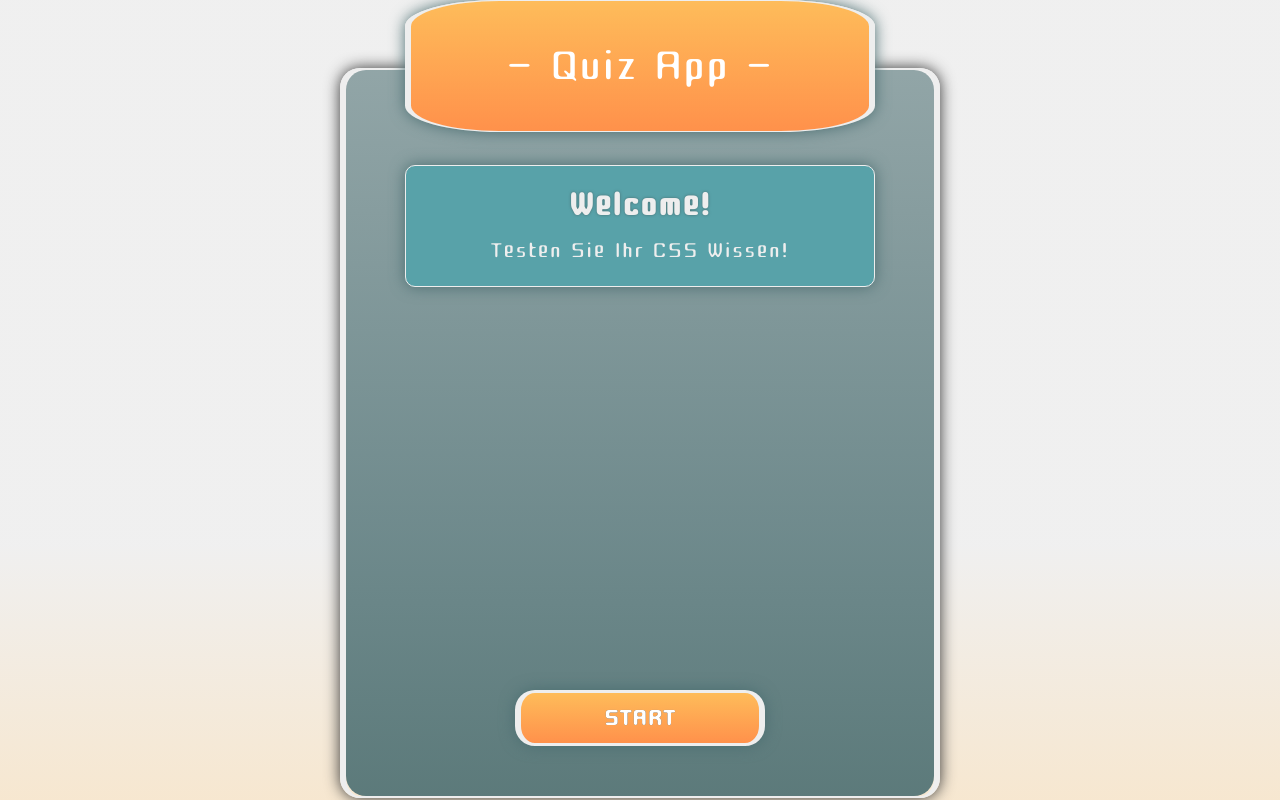
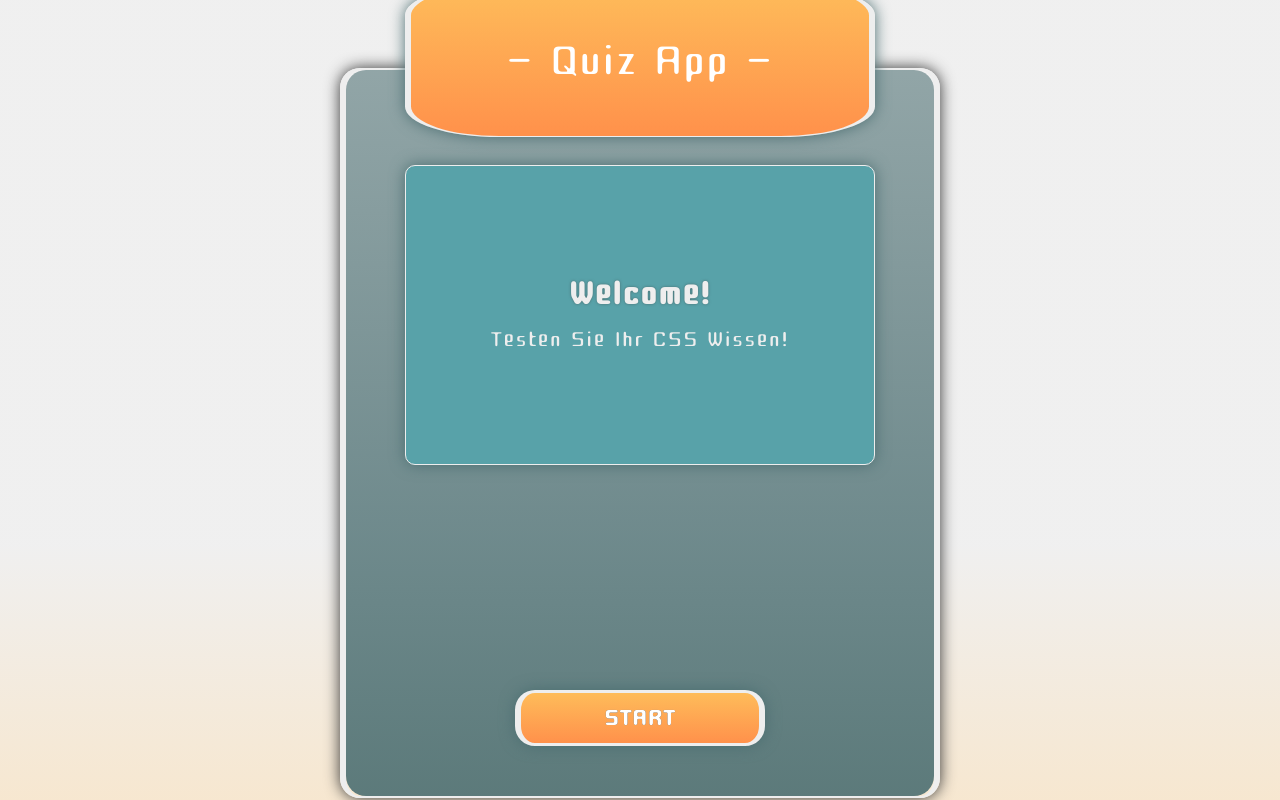
Before and after one commit to quarxz/quizapp, a React (Vite) app: page / in a window 1280 px wide. Shown: the top 800 px of the page. Built offline with nearby package versions, Linux system fonts and the light colour scheme.

Commit message:
add advertisement #v2

```diff
--- a/src/App.module.css
+++ b/src/App.module.css
@@ -13,12 +13,12 @@
 
   top: -30px;
 
-  width: 80%;
+  width: 90%;
 
   z-index: 5;
 
-  padding: 65px 0 65px 0;
-  margin-top: -40px;
+  padding: 75px 0 75px 0;
+  margin-top: -55px;
 
   background-color: #4b6e71;
   background-color: #ff914b;
@@ -120,34 +120,6 @@
   }
 
   .board {
-    position: relative;
-    display: flex;
-    align-items: center;
-    flex-direction: column;
-    justify-content: space-between;
-
-    gap: 15px;
-
-    /* background-color: #58a2a9;
-    background-color: #4b6e71; */
-    /* background-color: #4bb6f3; */
-
-    border: 6px solid #eee;
-    border-radius: 20px;
-
     width: 600px;
-    min-height: 650px;
-    min-height: 730px;
-    margin: 45vh auto 0;
-    transform: translateY(-40%);
-
-    padding: 95px 0 20px;
-
-    -webkit-box-shadow: 0px 0px 15px 0px #333333;
-    box-shadow: 0px 0px 15px 0px #333333;
-    z-index: 50;
-
-    border-top: 2px solid #eee;
-    border-bottom: 2px solid #eee;
   }
 }
--- a/src/components/AdvertisingScreen.jsx
+++ b/src/components/AdvertisingScreen.jsx
@@ -7,7 +7,7 @@ export function AdvertisingScreen({ onSkipAdvertisement }) {
   setTimeout(() => {
     console.log("Console log");
     setButtonDisabled(false);
-  }, 1000);
+  }, 5000);
 
   return (
     <>
--- a/src/components/ProgressBar.module.css
+++ b/src/components/ProgressBar.module.css
@@ -7,7 +7,7 @@
   border: 6px solid #eee;
   border-radius: 20px;
   width: 400px;
-  width: 85%;
+  width: 80%;
 
   background-color: #58a2a9;
 
--- a/src/components/ResultScreen.jsx
+++ b/src/components/ResultScreen.jsx
@@ -9,7 +9,8 @@ export function ResultScreen({
     <>
       <div className={styles["result-page"]}>
         <p>
-          Du hast {amountCorrectAnswers} von 5 Fragen richtig beantwortet !
+          Du hast <b>{amountCorrectAnswers}</b> von <b>5</b> Fragen richtig
+          beantwortet !
         </p>
       </div>
       <div className={styles["button-bar"]}>
--- a/src/components/ResultScreen.module.css
+++ b/src/components/ResultScreen.module.css
@@ -1,9 +1,12 @@
 .result-page {
+  display: flex;
+  flex-direction: column;
+  justify-content: center;
   padding: 20px;
   border: 1px solid #eee;
   border-radius: 10px;
   width: 80%;
-  min-height: 50px;
+  min-height: 300px;
 
   background-color: #58a2a9;
 
--- a/src/components/WelcomeScreen.module.css
+++ b/src/components/WelcomeScreen.module.css
@@ -1,8 +1,12 @@
 .welcome-screen {
+  display: flex;
+  flex-direction: column;
+  justify-content: center;
   padding: 20px;
   border: 1px solid #eee;
   border-radius: 10px;
   width: 80%;
+  min-height: 300px;
 
   background-color: #58a2a9;
 
```
